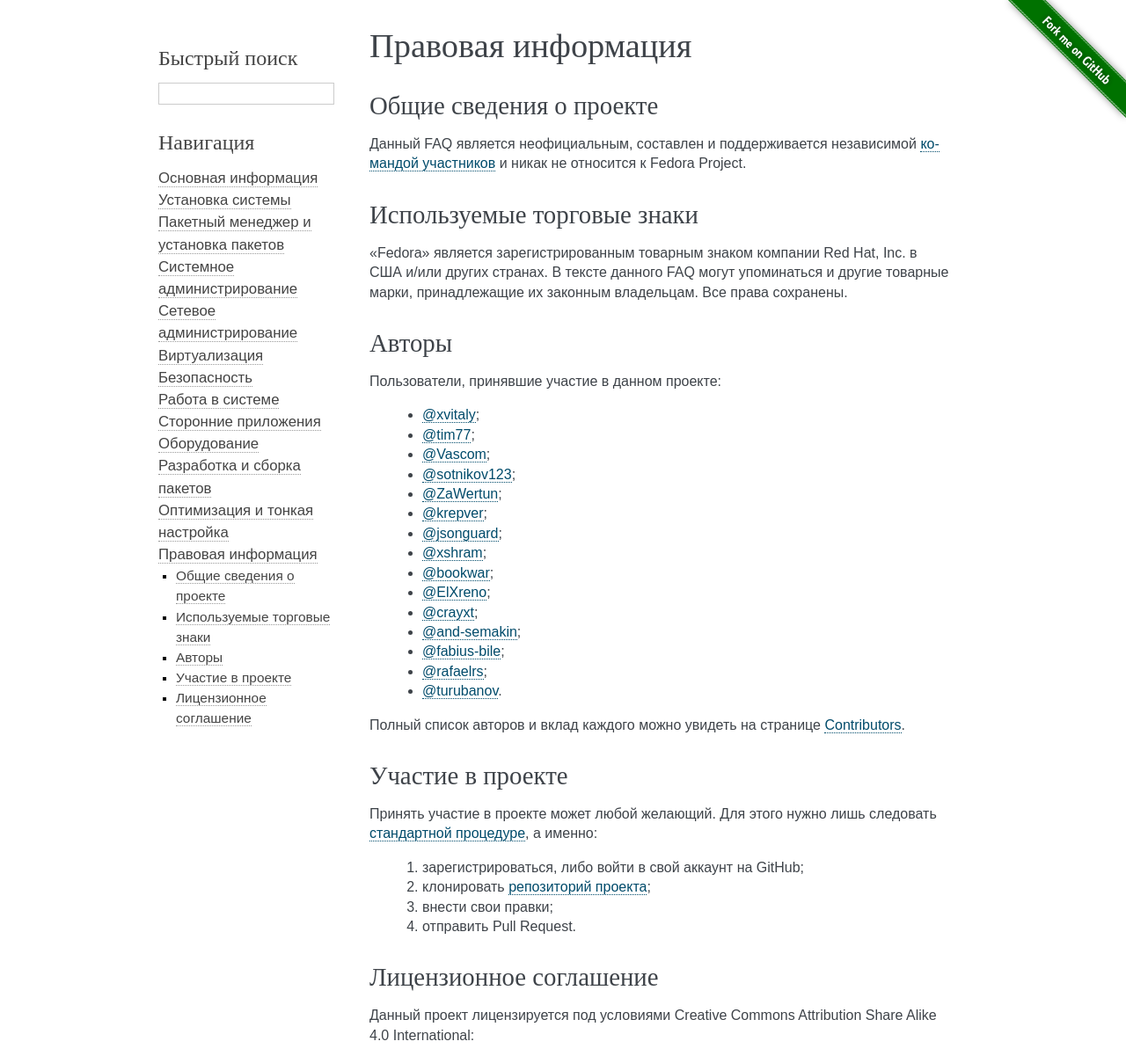
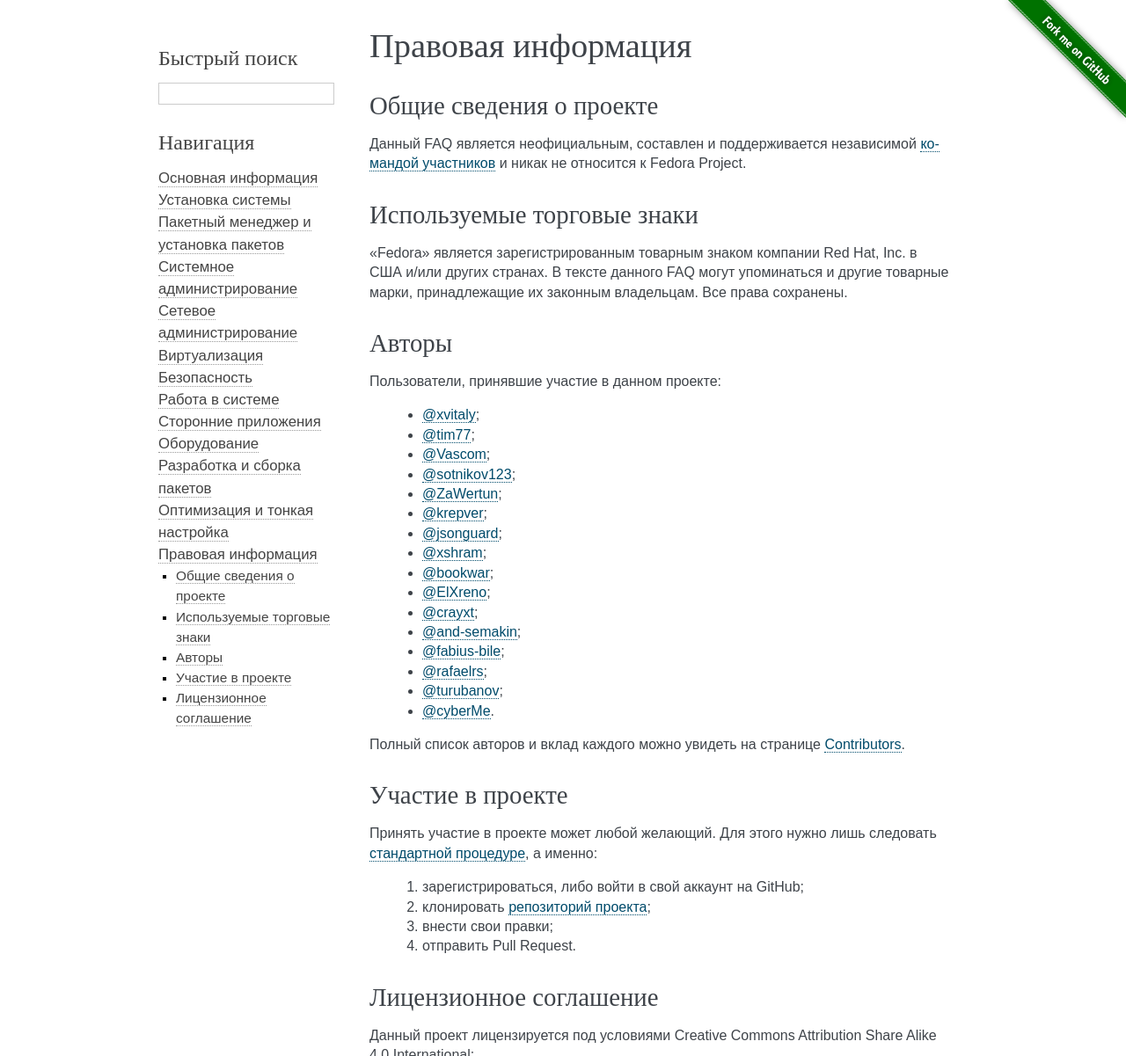
Before and after one commit to RussianFedora/FAQ, a Sphinx documentation site: the page built from source/legal-info.rst, in a window 1280 px wide, cut to the strip 0-1201 px from the top of the page. Shown: the whole strip at 88% size. Built offline with Sphinx 7.4.7, drawn with Linux system fonts in a browser that asks for light colours; comment, search, counter and statistics services are not loaded.

Commit message:
Updated contributors list.

```diff
--- a/source/legal-info.rst
+++ b/source/legal-info.rst
@@ -51,7 +51,8 @@
   * `@and-semakin <https://github.com/and-semakin>`__;
   * `@fabius-bile <https://github.com/fabius-bile>`__;
   * `@rafaelrs <https://github.com/rafaelrs>`__;
-  * `@turubanov <https://github.com/turubanov>`__.
+  * `@turubanov <https://github.com/turubanov>`__;
+  * `@cyberMe <https://github.com/cyberMe>`__.
 
 Полный список авторов и вклад каждого можно увидеть на странице `Contributors <https://github.com/RussianFedora/FAQ/graphs/contributors>`__.
 
```
